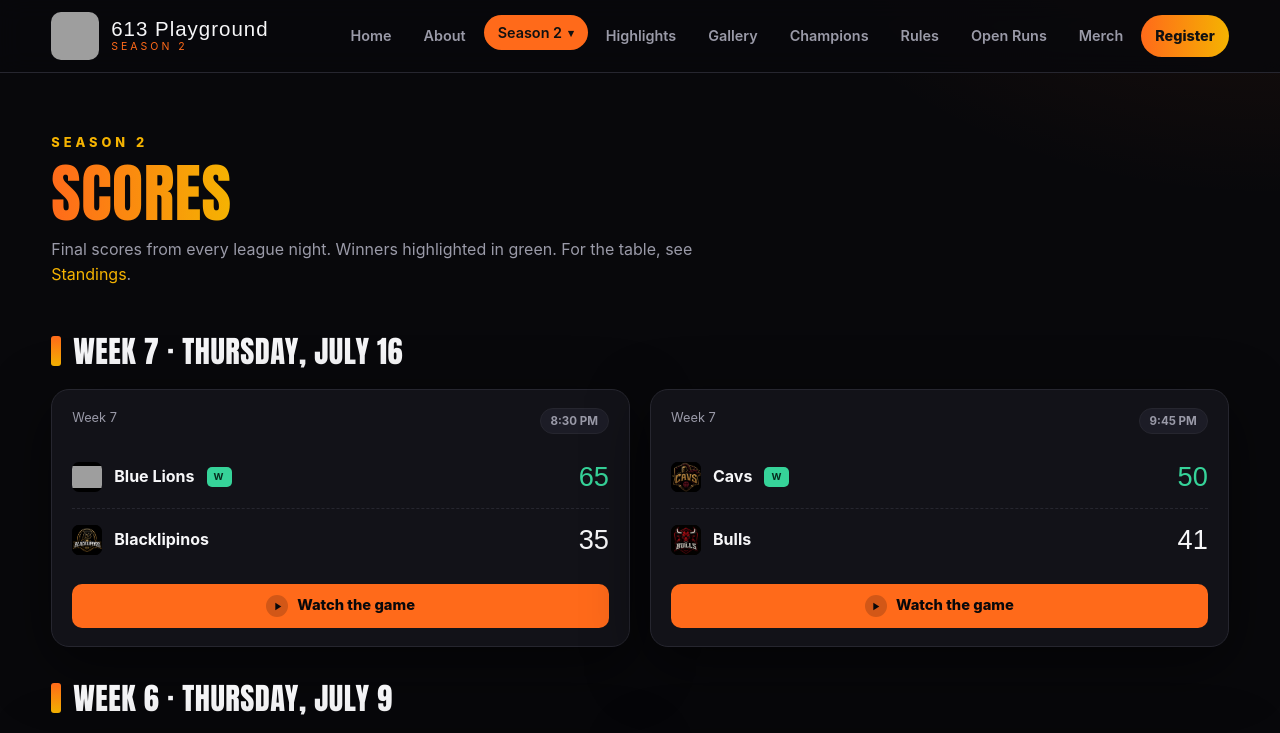
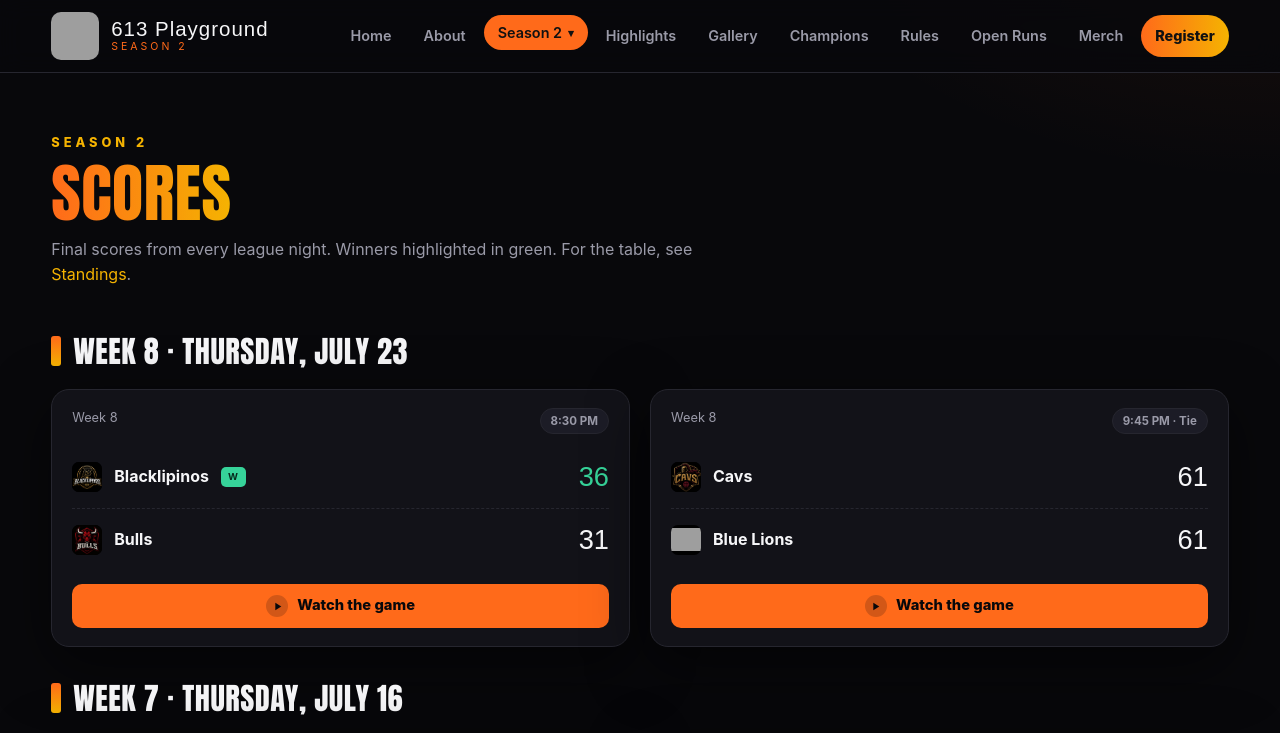
Before and after one commit to enriquejahn/613playground, a plain HTML site: page scores.html in a window 1280 px wide. Shown: the top 733 px of the page. Drawn offline with Linux system fonts and the light colour scheme; grey boxes are pictures that could not be loaded.

Commit message:
week 8 results

```diff
--- a/scores.html
+++ b/scores.html
@@ -69,7 +69,23 @@
 
 <!-- ===== RESULTS ===== -->
 <section class="container">
-  <h2 class="section-title">Week 7 · Thursday, July 16</h2>
+  <h2 class="section-title">Week 8 · Thursday, July 23</h2>
+  <div class="grid cols-2">
+    <div class="score-card reveal">
+      <div class="score-meta"><span>Week 8</span><span class="pill">8:30 PM</span></div>
+      <div class="score-row winner"><span class="score-team"><img src="assets/blacklipinos.png" alt="">Blacklipinos</span><span class="score-pts">36</span></div>
+      <div class="score-row"><span class="score-team"><img src="assets/bulls.jpg" alt="">Bulls</span><span class="score-pts">31</span></div>
+      <a class="watch-btn" href="https://www.youtube.com/watch?v=jaCcgGd5-cA" target="_blank" rel="noopener"><span class="play-ic"><svg viewBox="0 0 24 24" fill="currentColor" aria-hidden="true"><path d="M8 5v14l11-7z"/></svg></span>Watch the game</a>
+    </div>
+    <div class="score-card reveal">
+      <div class="score-meta"><span>Week 8</span><span class="pill">9:45 PM · Tie</span></div>
+      <div class="score-row"><span class="score-team"><img src="assets/cavs.png" alt="">Cavs</span><span class="score-pts">61</span></div>
+      <div class="score-row"><span class="score-team"><img src="assets/blue-lions.png" alt="">Blue Lions</span><span class="score-pts">61</span></div>
+      <a class="watch-btn" href="https://www.youtube.com/watch?v=92ASERimh3s" target="_blank" rel="noopener"><span class="play-ic"><svg viewBox="0 0 24 24" fill="currentColor" aria-hidden="true"><path d="M8 5v14l11-7z"/></svg></span>Watch the game</a>
+    </div>
+  </div>
+
+  <h2 class="section-title" style="margin-top:36px">Week 7 · Thursday, July 16</h2>
   <div class="grid cols-2">
     <div class="score-card reveal">
       <div class="score-meta"><span>Week 7</span><span class="pill">8:30 PM</span></div>
```
Also changed, not shown: schedule.html (+2 -2 lines), standings.html (+4 -4 lines).
